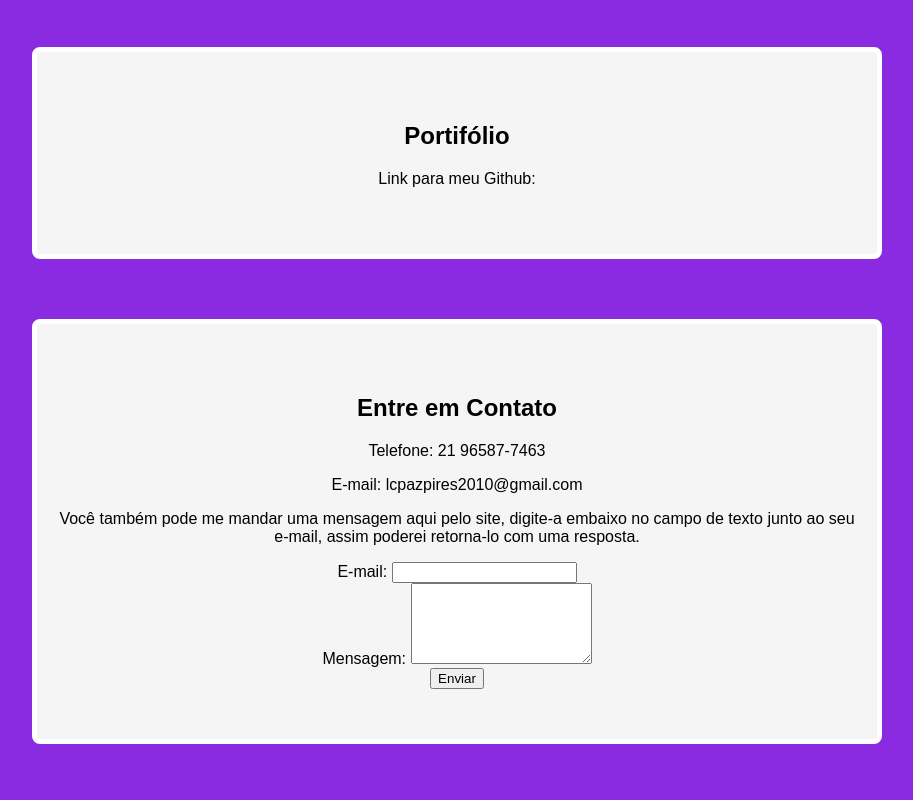
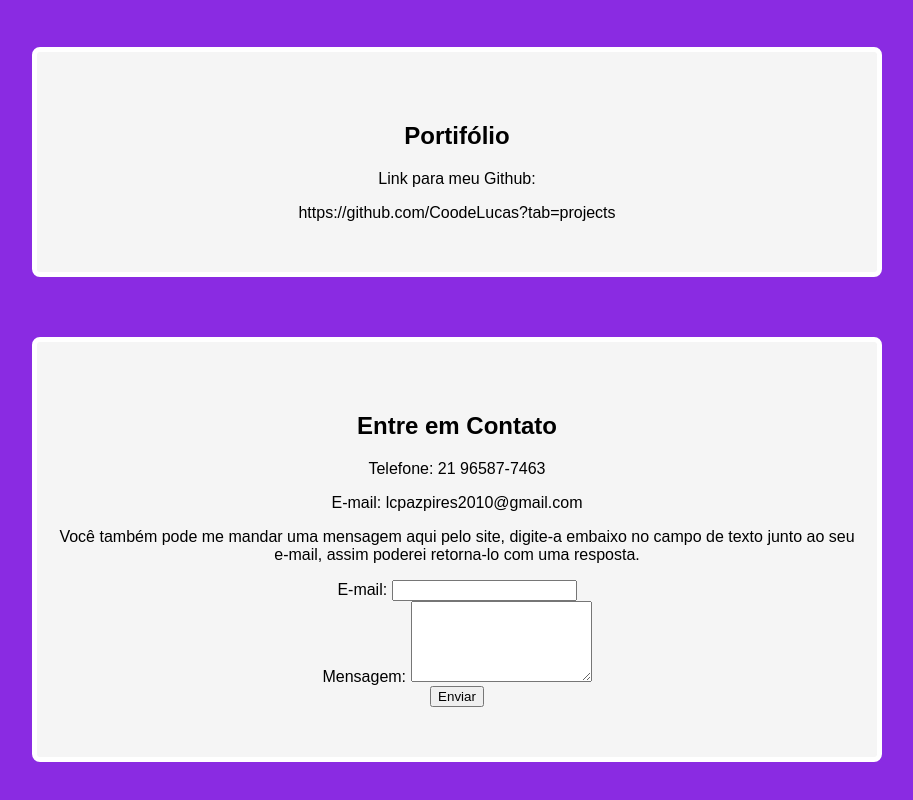
Before and after one commit to CoodeLucas/Meu-Site, a plain HTML site: page index.html in a window 1280 px wide. Shown: the part 1006-1806 px from the top of the page, without its empty margins (183-1096 px from the left). Drawn offline with Linux system fonts and the light colour scheme.

Commit message:
Update index.html

```diff
--- a/index.html
+++ b/index.html
@@ -42,7 +42,7 @@
     <section id="portifolio" class="section">
         <h1>Portifólio</h1>
         <p>Link para meu Github:</p>
-        <a></a>
+        <a>https://github.com/CoodeLucas?tab=projects</a>
     </section>
 
     <section id="Contato" class="section">
```
